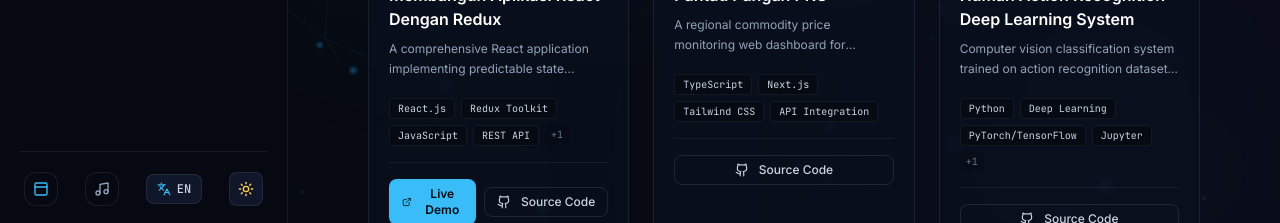
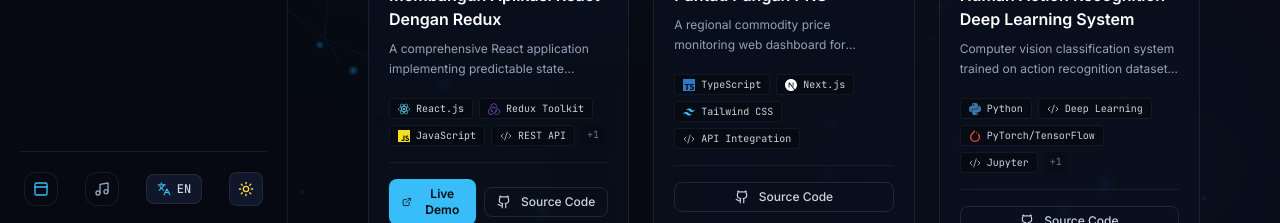
Before and after one commit to Diki04/rizkillahramanda.my.id, a Next.js app: page /en/projects in a window 1280 px wide. Shown: the part 491-714 px from the top of the page. Built offline with nearby package versions, Linux system fonts and the light colour scheme.

Commit message:
feat(projects): render official brand icons on project tags in cards and showcases

```diff
--- a/src/modules/home/FeaturedProjects.tsx
+++ b/src/modules/home/FeaturedProjects.tsx
@@ -10,6 +10,7 @@ import { Badge } from '@/common/components/Badge';
 import { Button } from '@/common/components/Button';
 import { mockProjects } from '@/services/data/mock-projects';
 import { ArrowUpRight, Github, ExternalLink } from 'lucide-react';
+import { getTechIcon } from '@/common/utils/techIcons';
 
 export function FeaturedProjects() {
   const t = useTranslations('projects');
@@ -77,14 +78,18 @@ export function FeaturedProjects() {
 
                   {/* Tech Stack Tags */}
                   <div className="flex flex-wrap gap-1.5 pt-1">
-                    {project.tags.map((tag) => (
-                      <span
-                        key={tag}
-                        className="px-2 py-0.5 rounded text-[11px] font-mono bg-navy-950/80 text-slate-300 border border-white/[0.06]"
-                      >
-                        {tag}
-                      </span>
-                    ))}
+                    {project.tags.map((tag) => {
+                      const { icon: TechIcon, color } = getTechIcon(tag);
+                      return (
+                        <span
+                          key={tag}
+                          className="inline-flex items-center gap-1.5 px-2 py-0.5 rounded text-[11px] font-mono bg-navy-950/80 text-slate-300 border border-white/[0.06] hover:border-white/[0.15] transition-colors"
+                        >
+                          <TechIcon className="w-3 h-3 shrink-0" style={{ color }} />
+                          <span>{tag}</span>
+                        </span>
+                      );
+                    })}
                   </div>
                 </div>
 
--- a/src/modules/projects/ProjectCard.tsx
+++ b/src/modules/projects/ProjectCard.tsx
@@ -8,6 +8,7 @@ import { SpotlightCard } from '@/common/components/SpotlightCard';
 import { Badge } from '@/common/components/Badge';
 import { Button } from '@/common/components/Button';
 import { ExternalLink, Github, Eye } from 'lucide-react';
+import { getTechIcon } from '@/common/utils/techIcons';
 
 interface ProjectCardProps {
   project: Project;
@@ -60,14 +61,18 @@ export function ProjectCard({ project, onOpenModal }: ProjectCardProps) {
 
         {/* Tags */}
         <div className="flex flex-wrap gap-1.5 pt-1">
-          {project.tags.slice(0, 4).map((tag) => (
-            <span
-              key={tag}
-              className="px-2 py-0.5 rounded text-[10px] font-mono bg-navy-950/80 text-slate-300 border border-white/[0.06]"
-            >
-              {tag}
-            </span>
-          ))}
+          {project.tags.slice(0, 4).map((tag) => {
+            const { icon: TechIcon, color } = getTechIcon(tag);
+            return (
+              <span
+                key={tag}
+                className="inline-flex items-center gap-1.5 px-2 py-0.5 rounded text-[10px] font-mono bg-navy-950/80 text-slate-300 border border-white/[0.06] hover:border-white/[0.15] transition-colors"
+              >
+                <TechIcon className="w-3 h-3 shrink-0" style={{ color }} />
+                <span>{tag}</span>
+              </span>
+            );
+          })}
           {project.tags.length > 4 && (
             <span className="px-1.5 py-0.5 rounded text-[10px] font-mono bg-navy-950/50 text-slate-500">
               +{project.tags.length - 4}
```
